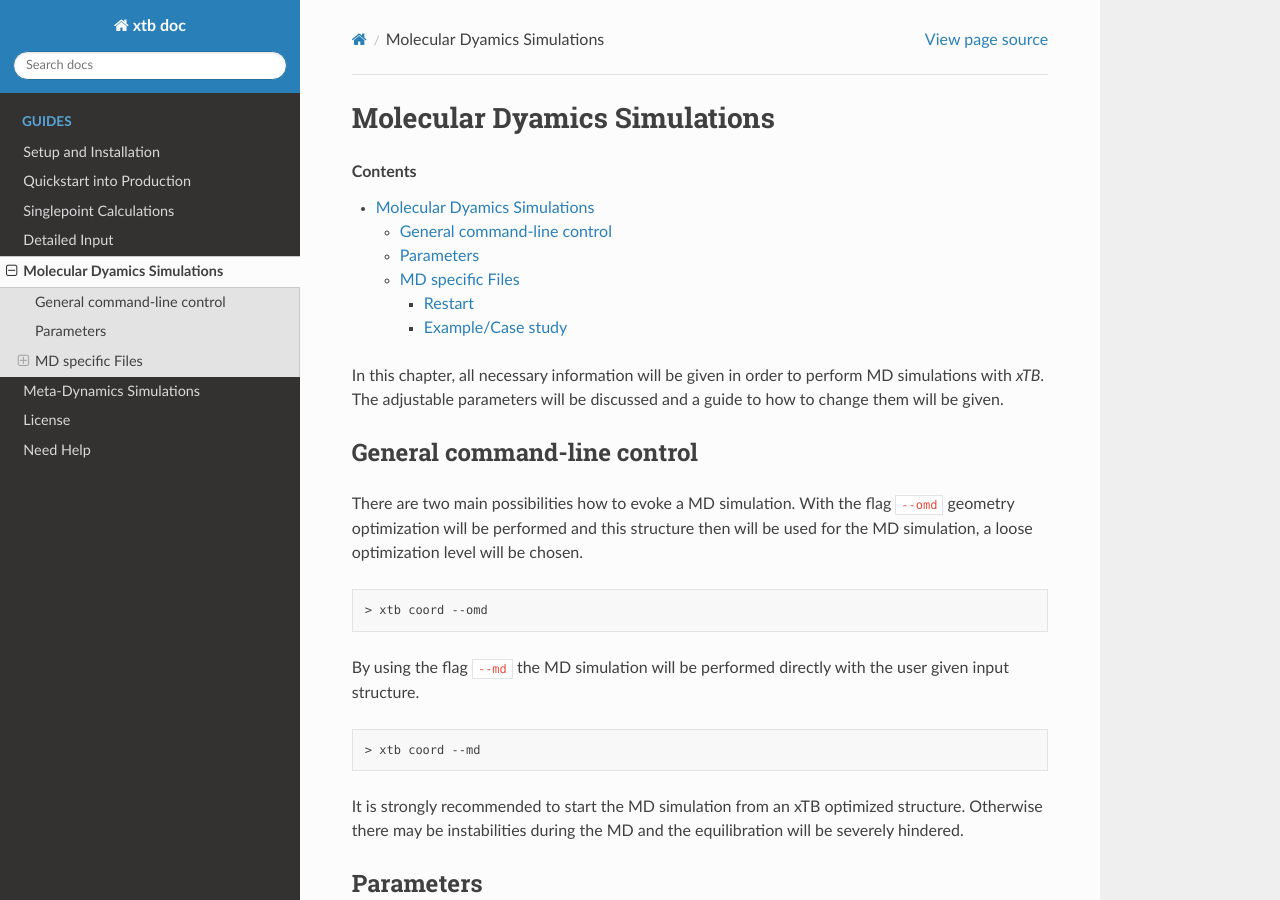
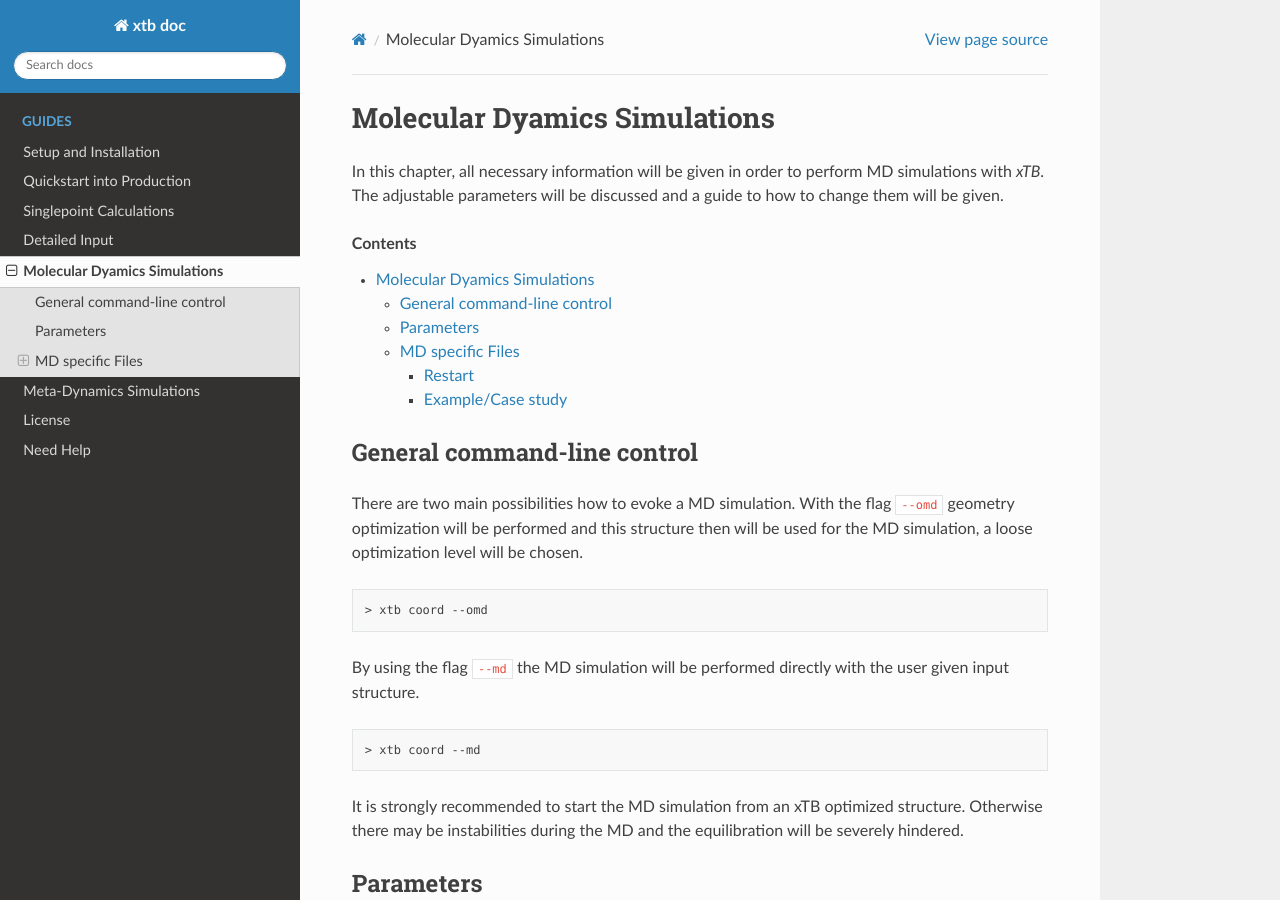
Before and after one commit to grimme-lab/xtb_docs, a Sphinx documentation site: the page built from source/md.rst, in a window 1280 px wide and 900 px high. Built offline with Sphinx 7.4.7 and the Read the Docs theme 2.0.0, drawn with Linux system fonts in a browser that asks for light colours.

Commit message:
Update md.rst

```diff
--- a/source/md.rst
+++ b/source/md.rst
@@ -4,13 +4,12 @@
  Molecular Dyamics Simulations
 -------------------------------
 
-.. contents::
-
 In this chapter, all necessary information will be given in order
 to perform MD simulations with `xTB`.
 The adjustable parameters will be discussed and a guide to how to change
 them will be given.
 
+.. contents::
 
 General command-line control
 ============================
```
